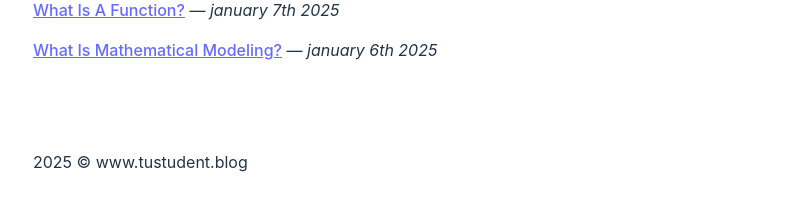
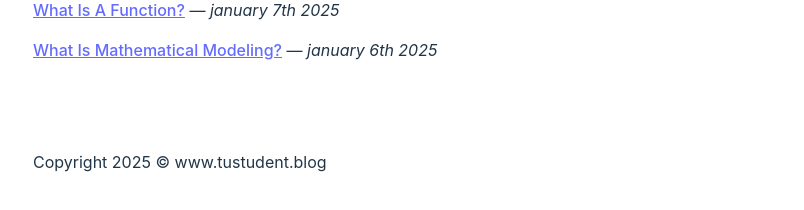
Before and after one commit to rohitjethoe/tu-student, a Vue app: page / in a window 1280 px wide. Shown: the part 604-814 px from the top of the page, without its empty margins (237-1041 px from the left). Built offline with nearby package versions, Linux system fonts and the light colour scheme.

Commit message:
Update Footer.vue

```diff
--- a/src/components/Footer.vue
+++ b/src/components/Footer.vue
@@ -1,5 +1,5 @@
 <template>
     <div class="py-4 pt-20">
-        {{ new Date().getFullYear() }} &copy; www.tustudent.blog
+        Copyright {{ new Date().getFullYear() }} &copy; www.tustudent.blog
     </div>
 </template>
```
